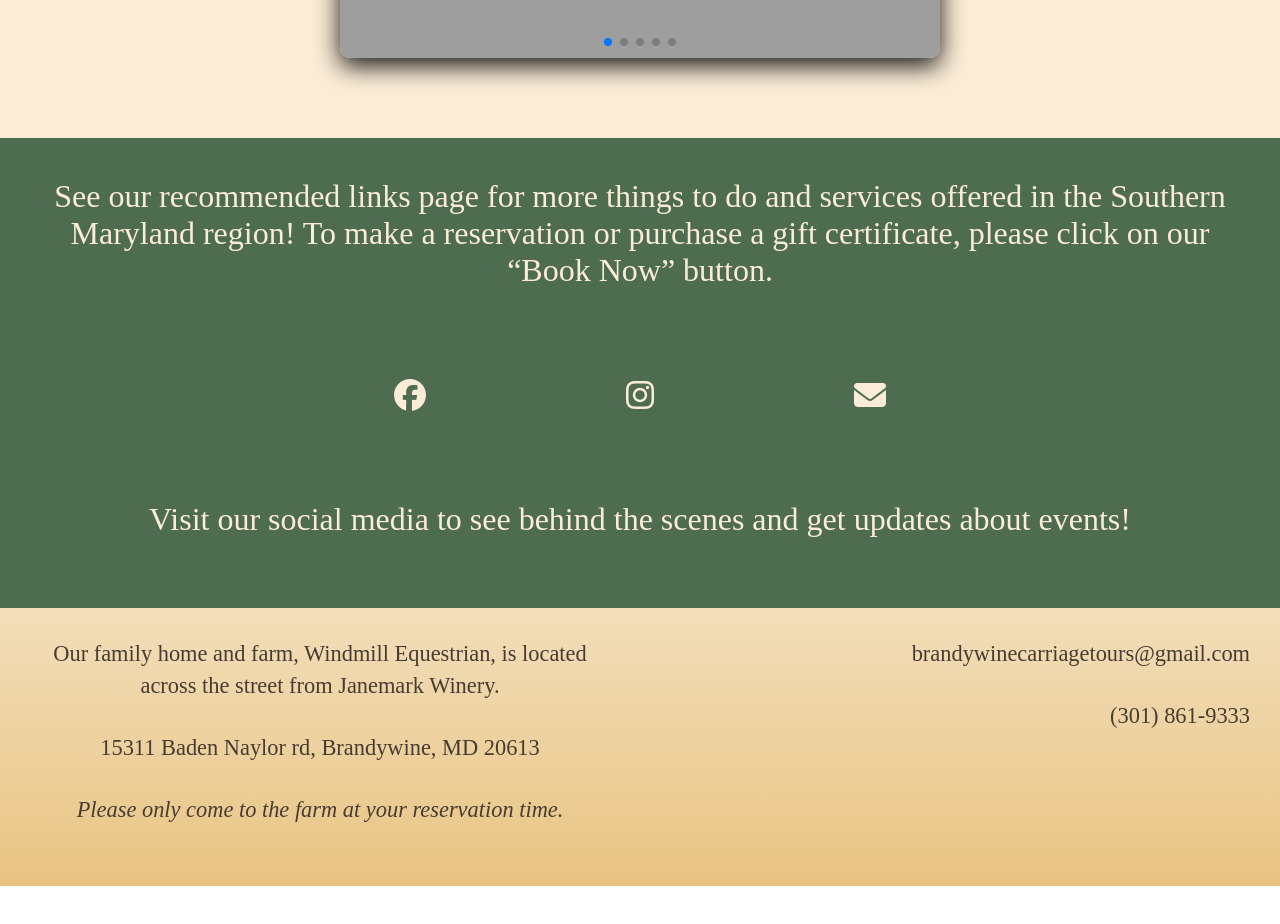
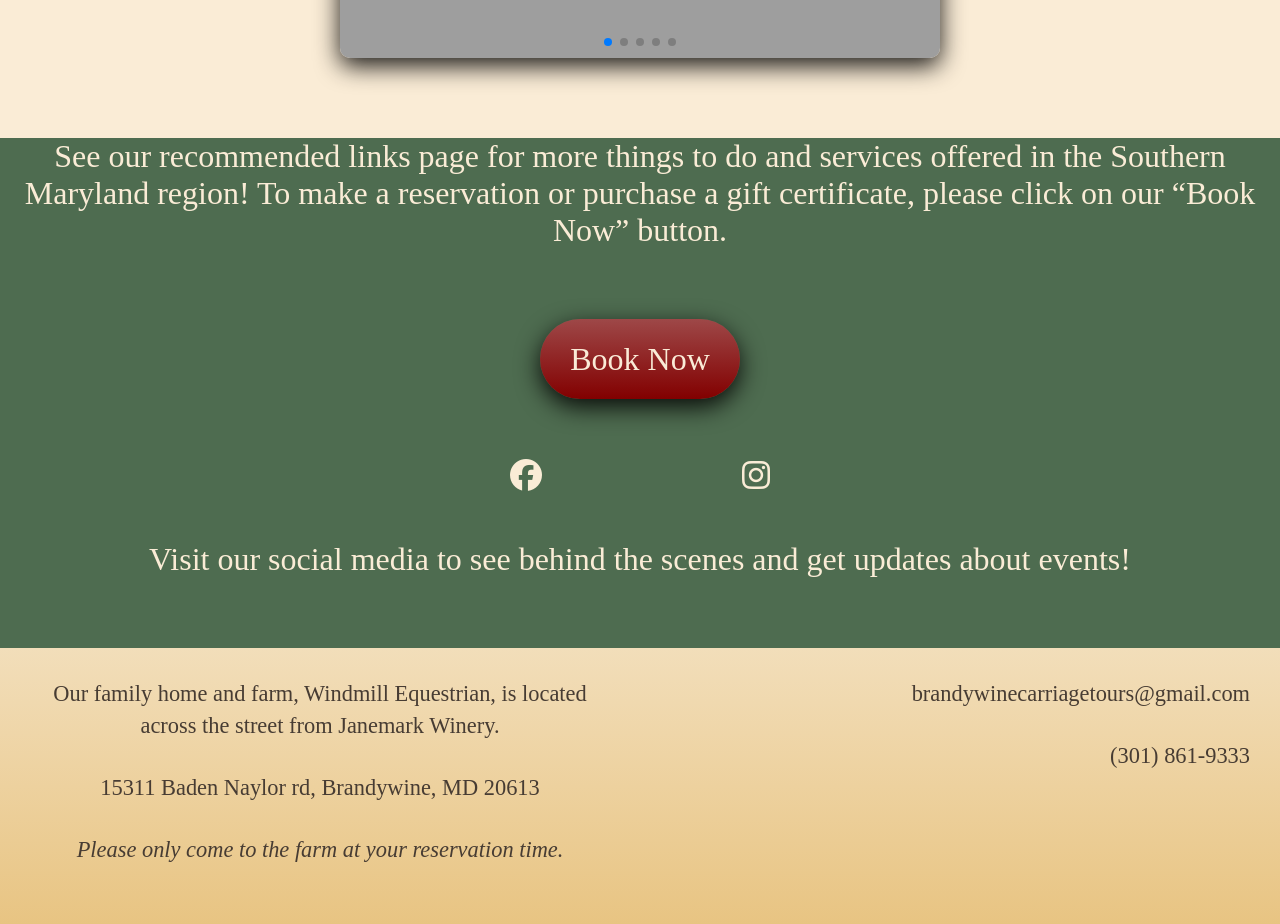
Before and after one commit to Matt-LaRochelle/carriage, a React (Create React App) app: page / in a window 1280 px wide. Shown: the part 2320-3244 px from the top of the page. Before the commit the page ends 3206 px from the top, so only its background shows below. Built offline with nearby package versions, Linux system fonts and the light colour scheme; grey boxes are pictures that could not be loaded; a web font is replaced by a local one.

Commit message:
add book now buttons and wire contact form up

```diff
--- a/package.json
+++ b/package.json
@@ -6,6 +6,7 @@
     "@testing-library/jest-dom": "^5.16.5",
     "@testing-library/react": "^13.4.0",
     "@testing-library/user-event": "^13.5.0",
+    "emailjs-com": "^3.2.0",
     "react": "^18.2.0",
     "react-dom": "^18.2.0",
     "react-icons": "^4.7.1",
--- a/src/components/contact/Contact.jsx
+++ b/src/components/contact/Contact.jsx
@@ -1,7 +1,20 @@
 import React from 'react';
 import styles from './Contact.module.css';
+import emailjs from 'emailjs-com';
 
 function Contact() {
+
+    function sendEmail(e) {
+        e.preventDefault();
+
+        emailjs.sendForm('service_q2lwrpk', 'template_1u8hncq', e.target, 'glIU5aKO-dstGXEV2')
+          .then((result) => {
+              console.log(result.text);
+          }, (error) => {
+              console.log(error.text);
+          });
+          e.target.reset()
+    }
     return (
         <div>
             <div className={styles.top}>
@@ -9,16 +22,16 @@ function Contact() {
             </div>
             <div className={styles.tan}>
                 <h3>Please feel free to contact us with any questions!</h3>
-                <form>
+                <form onSubmit={sendEmail}>
                     <div className={styles.name}>
-                        <input type="text" placeholder="First Name"></input>
-                        <input type="text" placeholder="Last Name"></input>
+                        <input type="text" placeholder="First Name" name="first_name"></input>
+                        <input type="text" placeholder="Last Name" name="last_name"></input>
                     </div>
                     <div className={styles.content}>
-                        <input type="email" placeholder="Email"></input>
-                        <input type="text" placeholder="Subject"></input>
+                        <input type="email" placeholder="Email" name="email"></input>
+                        <input type="text" placeholder="Subject" name="subject"></input>
                     </div>
-                    <input type="text" placeholder="Message" className={styles.message}></input>
+                    <input type="text" placeholder="Message" className={styles.message} name="message"></input>
                     <br></br>
                     <button type="submit">Submit</button>
                 </form>
--- a/src/components/contact/Contact.module.css
+++ b/src/components/contact/Contact.module.css
@@ -66,7 +66,7 @@
 }
 
 button {
-    background: linear-gradient(#10d010, #06570c);
+    background: linear-gradient(#9e4848, #820000);
     height: 80px;
     width: auto;
     font-size: 2rem;
@@ -78,7 +78,7 @@ button {
 }
 
 button:hover {
-    background: linear-gradient(#60e860, #348d3b);
+    background: linear-gradient(#d87171, #a20a0a);
     cursor: pointer;
 }
 
--- a/src/components/home/Home.jsx
+++ b/src/components/home/Home.jsx
@@ -58,7 +58,8 @@ function Home() {
             <div className={styles.final_container}>
             <p className={styles.final_content}>See our recommended links page for more things to do and services offered in the Southern Maryland region!
                     To make a reservation or purchase a gift certificate, please click on our “Book Now” button. </p>
-                <p className={styles.final_icons}><a href="https://www.facebook.com/brandywinecarriagetours"><i class="fa-brands fa-facebook"></i></a><a href="https://www.instagram.com/brandywinecarriagetours/"><i class="fa-brands fa-instagram"></i></a><i class="fa-solid fa-envelope"></i></p>
+                <button type="submit" className={styles.button}>Book Now</button>
+                <p className={styles.final_icons}><a href="https://www.facebook.com/brandywinecarriagetours"><i class="fa-brands fa-facebook"></i></a><a href="https://www.instagram.com/brandywinecarriagetours/"><i class="fa-brands fa-instagram"></i></a></p>
                 <p className={styles.final_content}>Visit our social media to see behind the scenes and get updates about events!</p>
             </div>
         </div>
--- a/src/components/home/Home.module.css
+++ b/src/components/home/Home.module.css
@@ -102,15 +102,20 @@
     background-color: #4E6C50;
     display: flex;
     flex-direction: column;
-
     width: 100%;
 }
 
 .final_content {
     font-size: 2rem;
-    padding: 40px;
+    padding-bottom: 40px;
     text-align: center;
     color: #FAECD6;
+}
+
+.button {
+    width: 200px;
+    margin: auto;
+    margin-bottom: 40px;
 }
 
 .final_icons {
--- a/src/components/horses/Horses.jsx
+++ b/src/components/horses/Horses.jsx
@@ -10,7 +10,7 @@ function Horses() {
             <div className={styles.tan}>
                 <p>When not working, our horses spend their time grazing on our fifteen acres of beautiful farm land. We treat them like family, and make sure all of their nutritional, physical, and emotional needs are met. </p>
                 <p>Check out our Facebook page or Instagram for regular updates and behind the scenes posts about our farm, our horses, and our family. </p>
-                <p className={styles.icons}><a href="https://www.facebook.com/brandywinecarriagetours"><i class="fa-brands fa-facebook"></i></a><a href="https://www.instagram.com/brandywinecarriagetours/"><i class="fa-brands fa-instagram"></i></a><i class="fa-solid fa-envelope"></i></p>
+                <p className={styles.icons}><a href="https://www.facebook.com/brandywinecarriagetours"><i class="fa-brands fa-facebook"></i></a><a href="https://www.instagram.com/brandywinecarriagetours/"><i class="fa-brands fa-instagram"></i></a></p>
             </div>
         </div>
     );
--- a/src/components/tours/Tours.jsx
+++ b/src/components/tours/Tours.jsx
@@ -28,6 +28,7 @@ function Tours() {
             <div className={styles.tan_2}>
                 <p className={styles.tan_2_content}>WE OFFER PRIVATE TOURS  ON OUR LUXURIOUS VIS-À-VIS CARRIAGE. PUT TOGETHER YOUR CUSTOM TOUR PACKAGE FROM THE SELECTIONS BELOW. </p>
                 <p className={styles.tan_2_content}>* Now Offering Gift Certificates! Purchase a Gift Experience They’ll Never Forget. *</p>
+                <button className={styles.button} type="submit">Book Now</button>
             </div>
         </div>
     );
```
Also changed, not shown: 1 other file (tests, documents, lock files or other folders).
